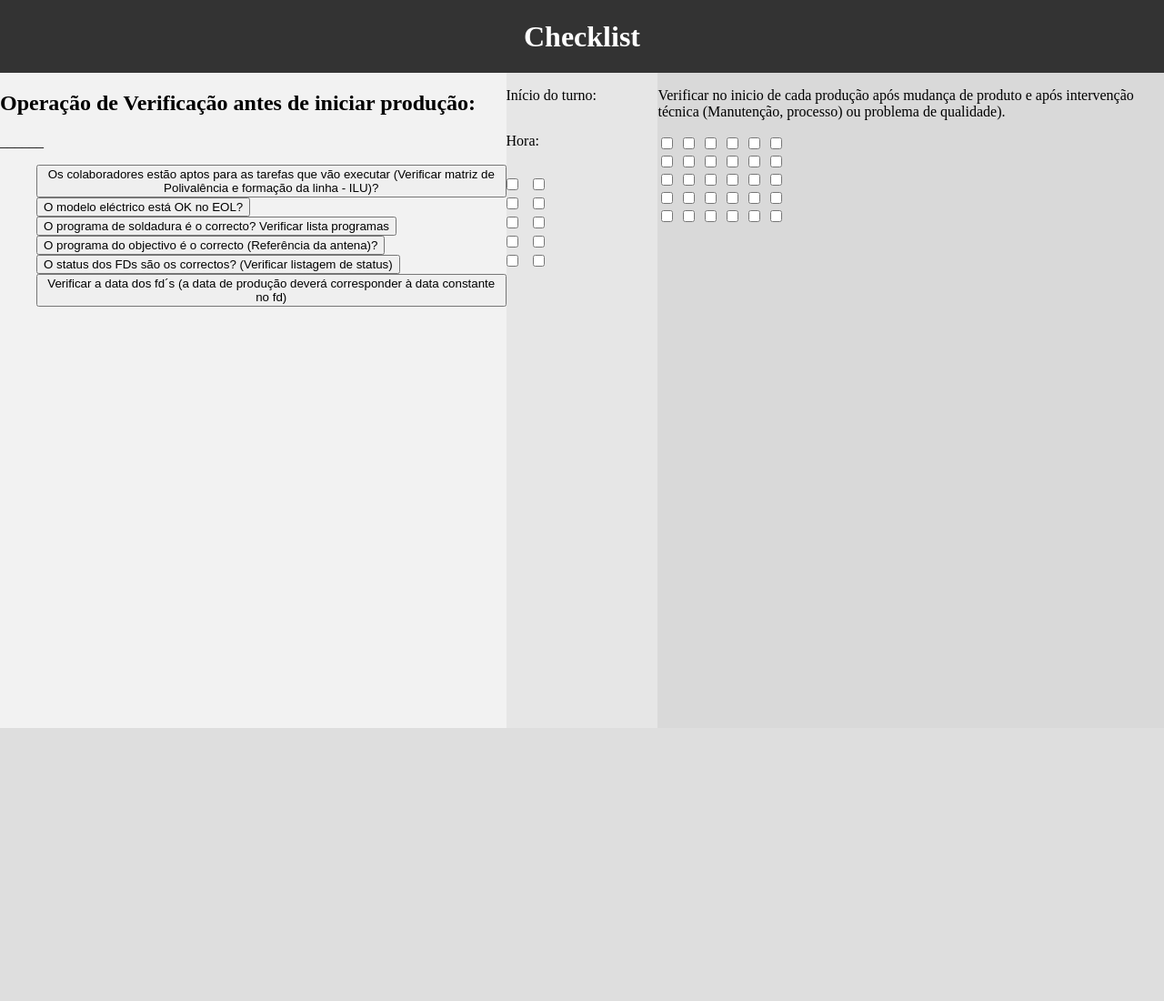
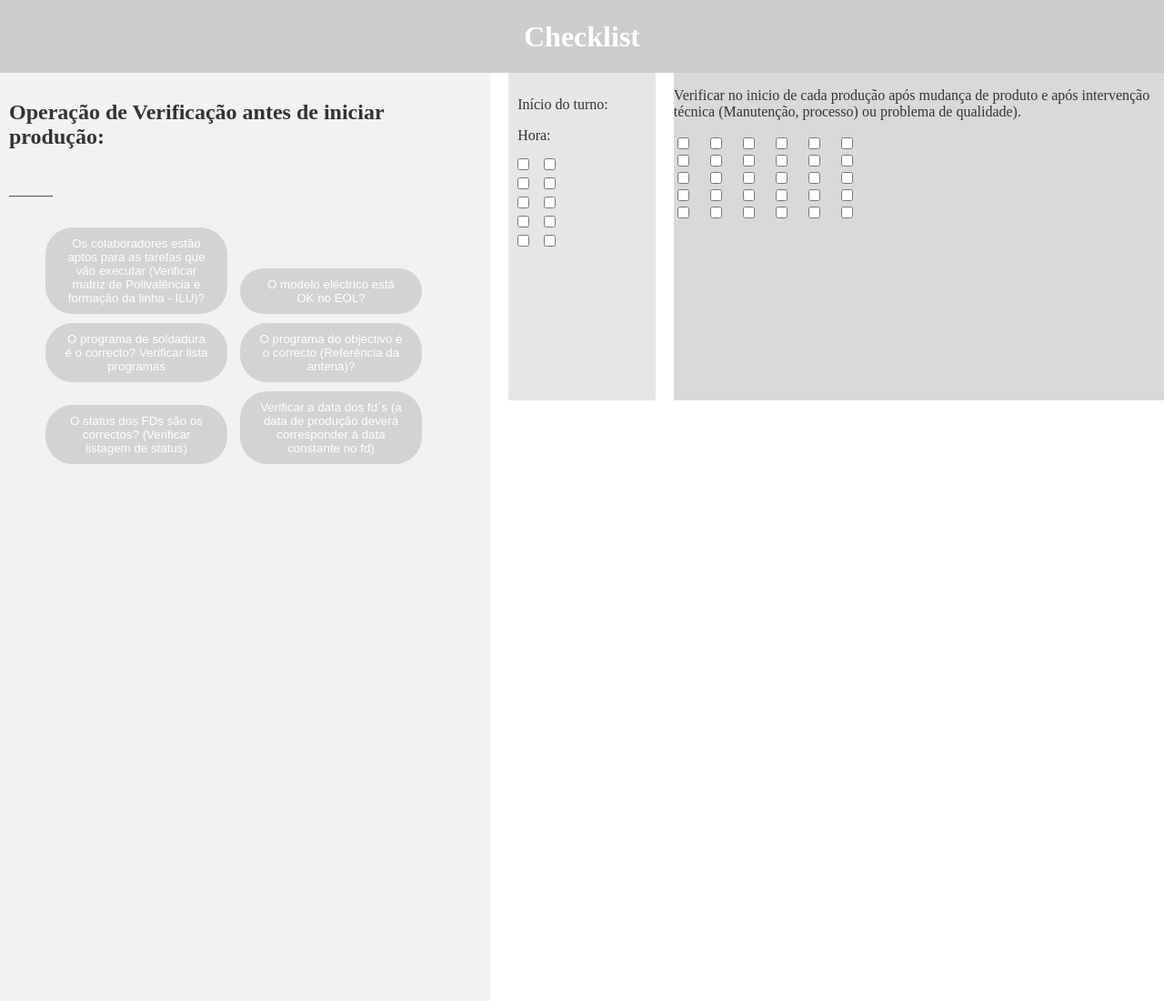
Before and after one commit to EduCosme99/flaskProject, a Flask app: page /checklists in a window 1280 px wide. Shown: the whole page at 91% size. Before the commit the page ends 800 px from the top, so only its background shows below. Run offline with Flask 3, Linux system fonts and the light colour scheme.

Commit message:
Checklist Atualizada

```diff
--- a/flaskProject/templates/Checklist.html
+++ b/flaskProject/templates/Checklist.html
@@ -5,39 +5,43 @@
     <title>Minha Página com Grids</title>
     <style>
       body {
+          font-size: 16px;
+          color: #333;
           margin: 0;
           padding: 0;
       }
-
       header {
           height: 80px;
-        background-color: #333;
+          background-color: #cccccc;
           color: #fff;
           display: flex;
           align-items: center;
           justify-content: center;
       }
-
       .content {
           display: grid;
           grid-template-columns: 1fr 0.3fr 1fr;
-        grid-template-rows: 1fr;
+          grid-template-rows: 50% calc(100% - 100px) 1fr;
           height: calc(100vh - 80px);
           align-items: stretch;
+          grid-gap: 20px;
       }
-
       .zone1 {
           background-color: #f2f2f2;
+          padding: 10px;
           grid-column: 1 / 2;
-        grid-row: 1 / 2;
+          grid-row: 1 / 4;
+          display: flex;
+          flex-direction: column;
+          align-items: flex-start;
       }
-
       .zone2 {
           background-color: #e6e6e6;
+          padding: 10px;
           grid-column: 2 / 3;
-        grid-row: 1 / 2;
-        display: flex;
-        flex-direction: column;
+          grid-template-rows: repeat(2, 1fr);
+          grid-template-columns: 1fr 1fr;
+          grid-gap: 10px 20px;
       }
       .zone2 .checkboxes {
         display: flex;
@@ -45,25 +49,47 @@
         gap: 8px;
         margin-top: 16px;
       }
-
       .zone2 .checkboxes > div {
         display: flex;
         flex-direction: row;
         gap: 8px;
       }
-
       .zone2 .checkboxes input[type="checkbox"] {
         display: inline-block;
         margin: 0;
         width: auto;
       }
-
       .zone3 {
         background-color: #d9d9d9;
         grid-column: 3 / 4;
         grid-row: 1 / 2;
       }
-
+      .checkboxes {
+          display: grid;
+          grid-template-rows: repeat(2, auto);
+          grid-template-columns: repeat(2, 1fr);
+          grid-gap: 16px;
+      }
+      .checkboxes input[type="checkbox"] {
+          margin-right: 5px;
+      }
+      .checkbox-row {
+          display: flex;
+          flex-direction: row;
+          gap: 8px;
+      }
+      button {
+          width: 200px;
+          background-color: lightgray; /* cor de fundo do botão */
+          border-radius: 30px; /* bordas arredondadas do botão */
+          color: white; /* cor do texto */
+          padding: 10px 20px; /* espaço interno do botão */
+          border: none; /* remove a borda */
+          text-align: center; /* centraliza o texto */
+          text-decoration: none; /* remove sublinhado do texto */
+          margin-right: 10px;
+          margin-bottom: 10px;
+        }
     </style>
       <link rel="icon" type="image/png" href="/static/images/logohorse.png" sizes="32x32" />
   </head>
```
Also changed, not shown: flaskProject/templates/Checklist.css (deleted, +0 -107 lines). Lines whose indentation alone changed are shown as unchanged.
